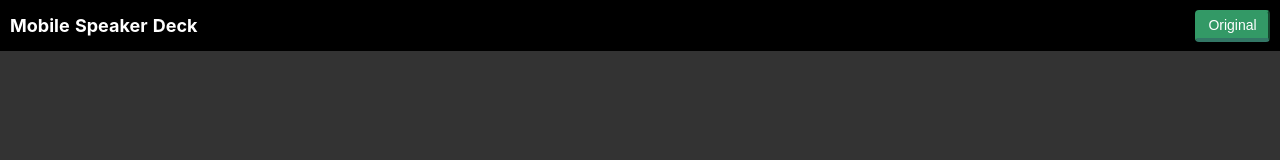
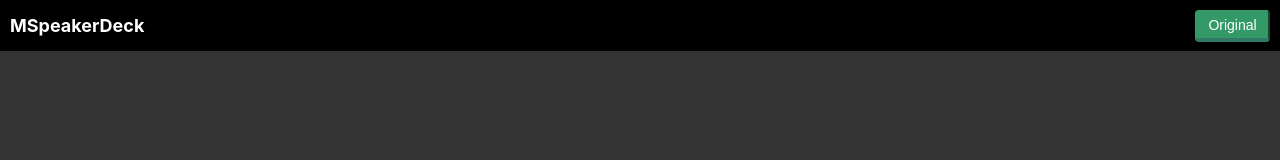
Before and after one commit to YuheiNakasaka/speakerdeck-mobile, a Nuxt app: page / in a window 1280 px wide. Shown: the top 160 px of the page. Built offline with nearby package versions, Linux system fonts and the light colour scheme.

Commit message:
change name

```diff
--- a/components/Header.vue
+++ b/components/Header.vue
@@ -1,7 +1,7 @@
 <template>
   <div id="header">
     <div>
-      <a href="/">Mobile Speaker Deck</a>
+      <a href="/">MSpeakerDeck</a>
     </div>
     <SwitchBtn></SwitchBtn>
   </div>
```
